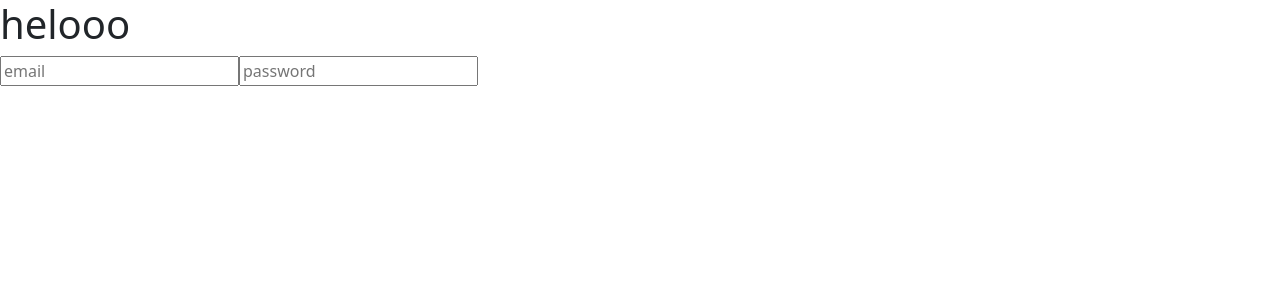
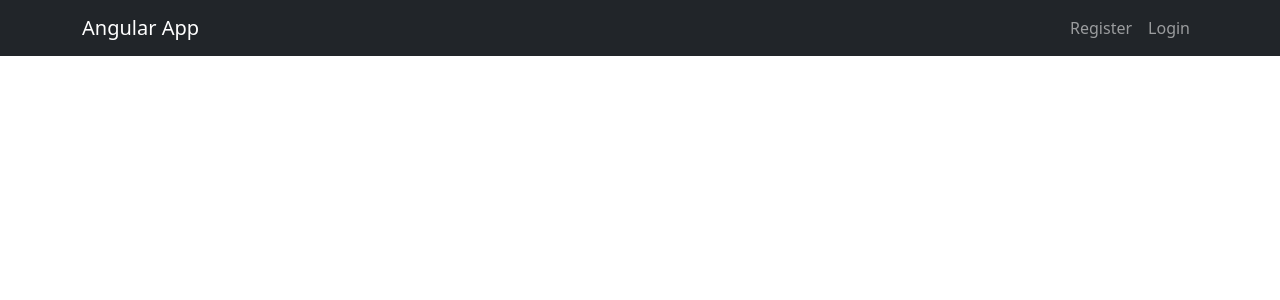
Before and after one commit to RdFatimazahra/EbankAngular, an Angular app: page / in a window 1280 px wide. Shown: the top 300 px of the page. Built offline with nearby package versions, Linux system fonts and the light colour scheme.

Commit message:
Creation du navbar dans app.component.html

```diff
--- a/src/app/app.component.html
+++ b/src/app/app.component.html
@@ -1,2 +1,16 @@
-<h1>helooo</h1>
-<app-auth></app-auth>
+<nav class="navbar navbar-expand navbar-dark bg-dark">
+  <div class="container">
+    <a class="navbar-brand" href="#">Angular App</a>
+
+    <ul class="navbar-nav ml-auto">
+      <li class="nav-item">
+        <a class="nav-link" routerLink="/register">Register</a>
+      </li>
+      <li>
+        <a class="nav-link" routerLink="/login">Login</a>
+      </li>
+    </ul>
+  </div>
+  </nav>
+
+  <router-outlet></router-outlet>
```
